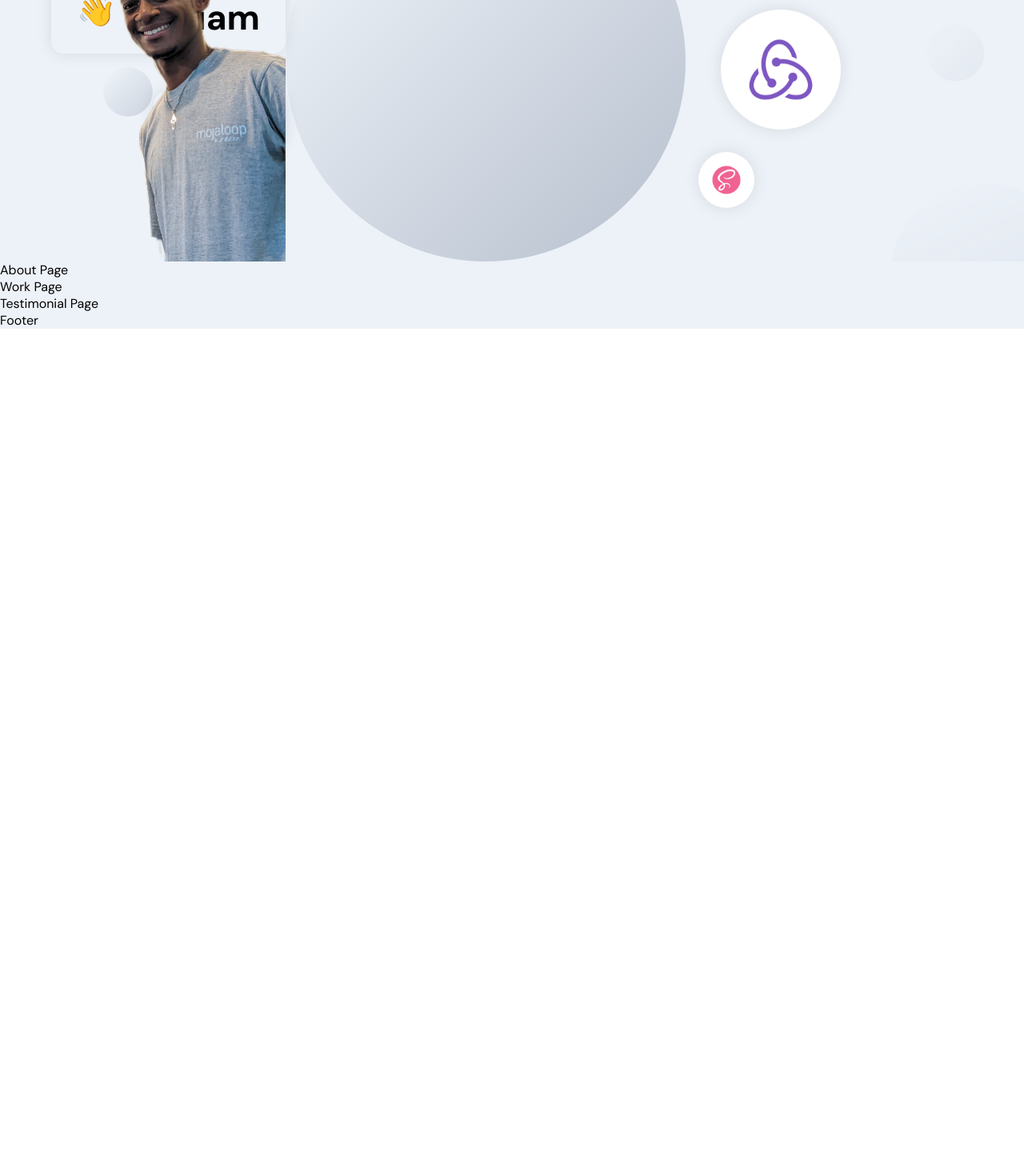
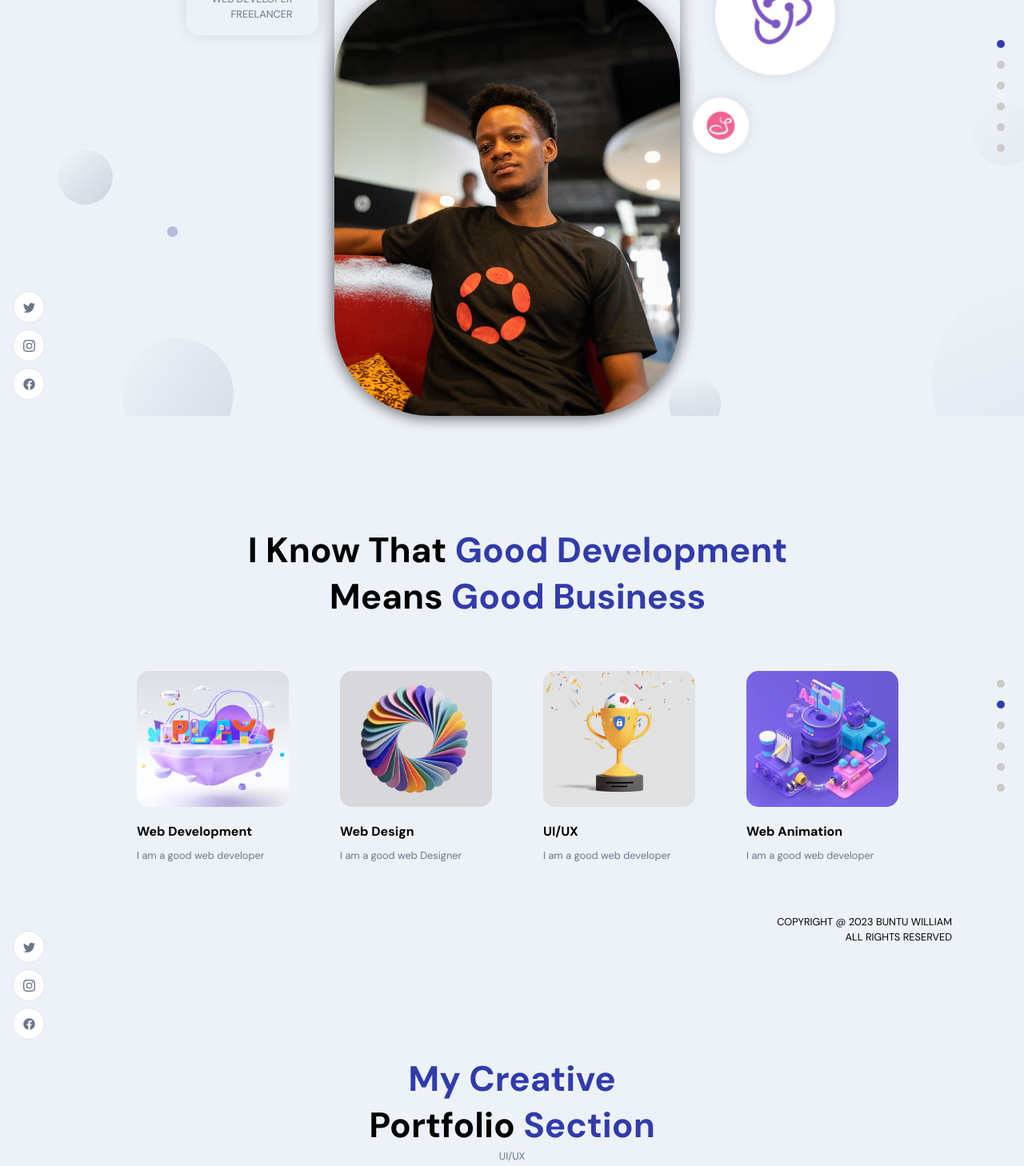
Before and after one commit to WilliamBuntu/React-Portfolio, a React (Create React App) app: page / in a window 1280 px wide. Shown: the part 280-1738 px from the top of the page at 80% size. Before the commit the page ends 800 px from the top, so only its background shows below. Built offline with nearby package versions, Linux system fonts and the light colour scheme.

Commit message:
nd commit

```diff
--- /dev/null
+++ b/src/components/NavigationDots.jsx
@@ -0,0 +1,27 @@
+import React from 'react'
+
+const NavigationDots = ({active}) => {
+  return (
+    <div className='app__navigation'>
+
+         {['home', 'about', 'work', 'skills','Testimonials', 'contact',].map( (item, index) => (
+
+
+
+             <a
+                  href={`#${item}`}
+                  key={item + index}
+                  className='app__navigation-dot'
+                  style={ active === item ? { backgroundColor : '#313BAC'} : {} }
+
+                />
+
+
+
+                        )) }
+
+    </div>
+  )
+}
+
+export default NavigationDots
--- /dev/null
+++ b/src/components/SocialMedia.jsx
@@ -0,0 +1,28 @@
+import React from 'react'
+import {BsTwitter, BsInstagram} from 'react-icons/bs'
+import {FaFacebook} from 'react-icons/fa'
+
+
+
+
+
+const SocialMedia = () => {
+  return (
+    <div className='app__social'>
+
+        <div>
+          <BsTwitter/>
+        </div>
+
+        <div>
+          <BsInstagram/>
+        </div>
+
+        <div>
+          <FaFacebook/>
+        </div>
+    </div>
+  )
+}
+
+export default SocialMedia
--- a/src/components/index.js
+++ b/src/components/index.js
@@ -1 +1,3 @@
 export {default as Navbar} from './Navbar/Navbar'
+export {default as NavigationDots} from './NavigationDots'
+export {default as SocialMedia} from './SocialMedia'
--- a/src/constants/images.js
+++ b/src/constants/images.js
@@ -29,6 +29,7 @@ import logo from '../assets/logo.png';
 import f2 from '../assets/f2.png';
 import f3 from '../assets/f3.png';
 import f4 from '../assets/f4.png';
+import f5 from '../assets/f5.JPG';
 import adidas from '../assets/adidas.png';
 import amazon from '../assets/amazon.png';
 import asus from '../assets/asus.png';
@@ -74,5 +75,5 @@ export default {
   profle,
   f2,
   f3,
-  f4
+  f4,f5
 };
--- a/src/container/About/About.jsx
+++ b/src/container/About/About.jsx
@@ -1,13 +1,50 @@
 
-import React from 'react'
+import React, {useState, useEffect} from 'react'
+import { motion } from 'framer-motion';
+import { images } from '../../constants'
+import { AppWrapp} from '../../wrapper'
 import './About.scss'
+
+const abouts = [
+  { title:'Web Development', description: 'I am a good web developer', imgUrl: images.about01 },
+  { title:'Web Design', description: 'I am a good web Designer', imgUrl: images.about02},
+  { title:'UI/UX', description: 'I am a good web developer', imgUrl: images.about03},
+  { title:'Web Animation', description: 'I am a good web developer', imgUrl: images.about04},
+]
+
 
 const About = () => {
   return (
-    <div>
-   About Page
+    <>
+   <h2 className='head-text'> I Know That
+
+   <span> Good Development</span> <br/> means<span> Good Business</span></h2>
+
+    <div className='app__profiles'>
+            {
+              abouts.map((about, index) => (
+
+                <motion.div
+
+                 whileInView = {{  opacity: 1 }}
+                 whileHover = {{  scale: 1.1 }}
+                 transition = {{ duration: 0.5, type: 'tween' }}
+                 className='app__profile-item'
+                 key={about.title + index}
+
+                >
+                  <img src={about.imgUrl} alt={about.title}  />
+                  <h2 className='bold-text' style={{marginTop: 20}}>
+                  {about.title}
+                  </h2>
+                  <p className='p-text'   style={{marginTop: 10}}> {about.description}</p>
+
+                </motion.div>
+              ))
+            }
     </div>
+    </>
   )
 }
 
-export default About
+export default  AppWrapp (About, 'about' )
--- a/src/container/About/About.scss
+++ b/src/container/About/About.scss
@@ -0,0 +1,42 @@
+.app__about{
+    flex: 1;
+    width: 100%;
+    flex-direction: column;
+}
+
+.app__profiles{
+    display: flex;
+    justify-content: center;
+    align-items: flex-start;
+    flex-wrap: wrap;
+    margin-top: 2rem;
+}
+
+.app__profile-item{
+
+    width: 190px;
+    display: flex;
+    justify-content: flex-start;
+    align-items: flex-start;
+    flex-direction: column;
+    margin: 2rem;
+
+    img {
+        width: 100%;
+        height: 170px;
+        border-radius: 15px;
+        object-fit: cover;
+    }
+
+    @media screen and (min-width: 2000px) {
+
+        width: 370px;
+        margin: 2rem 4rem;
+
+        img {
+
+                height: 3200px;
+
+            }
+    }
+}
--- a/src/container/Header/Header.jsx
+++ b/src/container/Header/Header.jsx
@@ -1,5 +1,6 @@
 import React from 'react'
 import './Header.scss'
+import { AppWrapp} from '../../wrapper'
 import { motion } from 'framer-motion';
 import { images } from '../../constants'
 
@@ -17,7 +18,7 @@ const scaleVariants = {
 
 const Header = () => {
   return (
-    <div id='home' className='app__header app__flex'>
+    <div  className='app__header app__flex'>
 
         <motion.div
 
@@ -52,7 +53,7 @@ const Header = () => {
           className='app__header-img'
         >
 
-        <img src={images.f4} alt='profile_bg' />
+        <img src={images.profle} alt='profile_bg' />
             <motion.img
 
                whileInView = {{ scale: [0, 1] }}
@@ -83,4 +84,4 @@ const Header = () => {
   )
 }
 
-export default Header
+export default AppWrapp(Header , 'home')
--- a/src/container/Header/Header.scss
+++ b/src/container/Header/Header.scss
@@ -130,6 +130,24 @@
 
      }
 
+
+                 @media (prefers-reduced-motion: no-preference) {
+                     .circle-cmp {
+                         animation: circle-cmp-spin infinite 10s linear;
+                     }
+                 }
+
+                 @keyframes circle-cmp-spin {
+                     from {
+                         transform: rotate(0deg);
+                     }
+
+                     to {
+                         transform: rotate(360deg);
+                     }
+                 }
+
+
      div:nth-child(1){
         width: 100px;
         height: 100px;
@@ -139,6 +157,8 @@
             margin: 1.75rem;
              width: 150px;
              height: 150px;
+
+
          }
 
                  div:nth-child(3) {
@@ -187,18 +207,21 @@
     display: flex;
     justify-content: flex-end;
     align-items: flex-end;
+    margin-left: 20px;
     position: relative;
 
     img{
         width: 100%;
         object-fit: contain;
         z-index: 1;
+        border-radius: 120px;
+        box-shadow: 0 0 20px rgba(0, 0, 0, 0.4);
 
     }
 
-    .overlay-circle{
+    .overlay_circle{
 
-        position: absolute;
+        position:absolute;
         left: 0;
         right: 0;
         bottom: 0;
@@ -206,4 +229,10 @@
         width: 100%;
         height: 90%;
     }
+
+    @media screen and (max-width: 1200px) {
+
+        margin: 2rem 0;
+
+    }
 }
--- a/src/container/Work/Work.jsx
+++ b/src/container/Work/Work.jsx
@@ -1,10 +1,51 @@
-import React from 'react'
+import React , {useEffect, useState} from 'react'
+import {AiFillEye, AiFillGithub} from 'react-icons/ai'
+import { AppWrapp} from '../../wrapper'
+import { motion } from 'framer-motion';
+import { images } from '../../constants'
 import './Work.scss'
+
+
+
+
 const Work = () => {
+
+  const [activeFilter, setActiveFilter] = useState ('All')
+  const [animateCard, setAnimateCard] = useState ({y:0 , opacity : 1})
+
+  const handleWorkFilter = (item) => {}
   return (
-    <div>
-      Work Page
+    <>
+             <h2 className='head-text'>
+
+   <span> My Creative</span> <br/> Portfolio<span> Section</span></h2>
+
+   <div className='app__work-filter'>
+   {['UI/UX', 'Web App', 'Mobile App', 'React JS', 'All'].map((item, index) =>(
+
+       <div
+       key={index}
+       onClick={() => handleWorkFilter(item)}
+       className={`app__work-filter-item app__flex p-text
+         ${activeFilter === item ? 'item-active' : ''}
+       `}
+
+
+       >
+       {item}
+       </div>
+   ) )}
     </div>
+
+    <motion.div
+      animate= {animateCard}
+      transition = {{ duration: 0.5, delayChildren: 0.5 }}
+      className='app__work-portfolio '
+
+     >
+    </motion.div>
+
+    </>
   )
 }
 
--- /dev/null
+++ b/src/wrapper/AppWrapp.js
@@ -0,0 +1,27 @@
+import React from 'react'
+import {NavigationDots, SocialMedia} from '../components'
+
+
+const AppWrapp = (Component, idName, classNames) => function HOC() {
+  return (
+    <div  id={idName}
+          className={`app__container ${classNames}`}>
+
+          <SocialMedia/>
+
+          <div className='app__wrapper app__flex'>
+              <Component/>
+
+              <div className='copyright'>
+                <p className='p-text'> Copyright @ 2023 Buntu William</p>
+                 <p className='p-text'> All rights reserved </p>
+              </div>
+          </div>
+
+
+           <NavigationDots active = {idName}/>
+    </div>
+  )
+}
+
+export default AppWrapp
--- /dev/null
+++ b/src/wrapper/index.js
@@ -0,0 +1 @@
+export {default as AppWrapp} from './AppWrapp'
```
Also changed, not shown: src/assets/f5.JPG (added).
